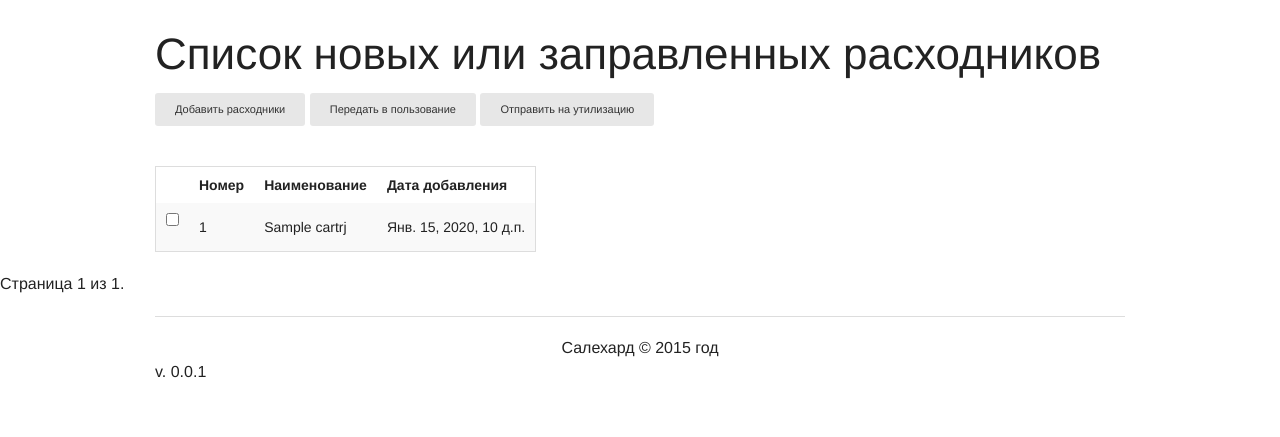
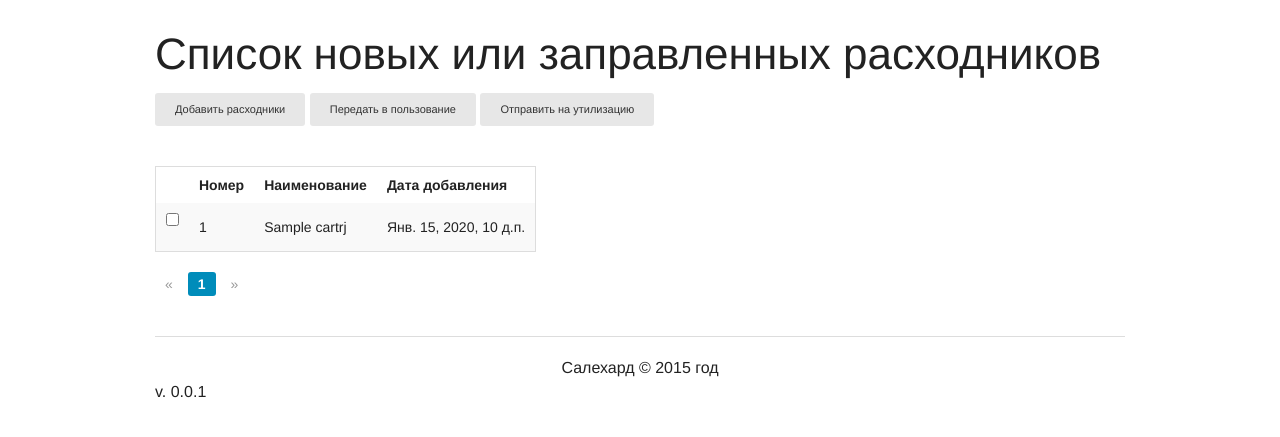
Before and after one commit to GusevVictor/severcart, a Django app: template index/templates/index/index.html in a window 1280 px wide. Shown: the part 45-482 px from the top of the page. Run offline with Django 3.2, Linux system fonts and the light colour scheme; the template is opened without the code that fills it: most values are stand-ins (such as "Sample title", 1, 10 or a date in 2020); parts of the project's set-up code (start-up, migrations or seed data) failed here and were passed over.

Commit message:
Улучшил юзабилити пагинатора

```diff
--- a/index/templates/index/index.html
+++ b/index/templates/index/index.html
@@ -29,7 +29,7 @@
                     </tr>
                     {% for i in cartrjs %}
                         <tr>
-            <td><input type="checkbox" value="{{i.id}}"></td>
+                            <td><input type="checkbox" value="{{ i.id }}"></td>
                             <td>{{ i.id }}</td>
                             <td>{{ i.cart_itm_name }}</td>
                             <td>{{ i.cart_date_added }}</td>
@@ -41,20 +41,28 @@
         </div>
     </div>
 
-<div class="pagination">
-    <span class="step-links">
+    <div class="row">
+        <div class="large-3 columns">
+            <ul class="pagination">
                 {% if cartrjs.has_previous %}
-            <a href="?page={{ cartrjs.previous_page_number }}"><</a>
+                    <li class="arrow"><a href="?page={{ cartrjs.previous_page_number }}">&laquo;</a></li>
+                {% else %}
+                    <li class="arrow unavailable"><a href="">&laquo;</a></li>
                 {% endif %}
+                {% for page in cartrjs.paginator.page_range %}
+                    {% if page == cartrjs.number %}
+                        <li class="current"><a href="?page={{ page }}">{{ page }}</a></li>
+                    {% else %}
+                        <li><a href="?page={{ page }}">{{ page }}</a></li>
+                    {% endif %}
+                {% endfor %}
+                {% if cartrjs.has_next %}
+                    <li class="arrow"><a href="?page={{ cartrjs.next_page_number }}">&raquo;</a></li>
+                {% else %}
+                    <li class="arrow unavailable"><a href="">&raquo;</a></li>
+                {% endif %}
+            </ul>
 
-        <span class="current">
-            Страница {{ cartrjs.number }} из {{ cartrjs.paginator.num_pages }}.
-        </span>
-
-        {% if cartrjs.has_next %}
-            <a href="?page={{ cartrjs.next_page_number }}">></a>
-        {% endif %}
-    </span>
         </div>
-
+    </div>
 {% endblock %}
--- a/index/views.py
+++ b/index/views.py
@@ -15,7 +15,7 @@ def index(request):
 
     #all_items = CartridgeItem.objects.filter(cart_filled=True)
     all_items = CartridgeItem.objects.filter(cart_owner__isnull=True).filter(cart_filled=True)
-    paginator = Paginator(all_items, 15)
+    paginator = Paginator(all_items, 8)
 
     page = request.GET.get('page')
     try:
```
Also changed, not shown: index/templatetags/filters.py (+22 -0 lines). Lines whose indentation alone changed are shown as unchanged.
